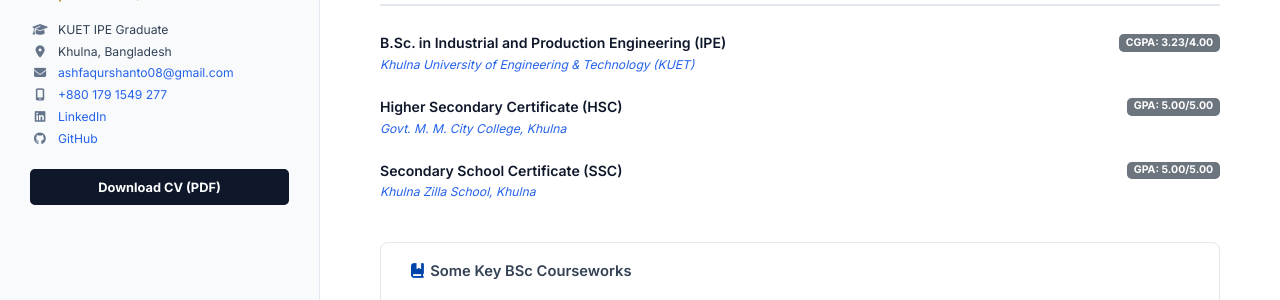
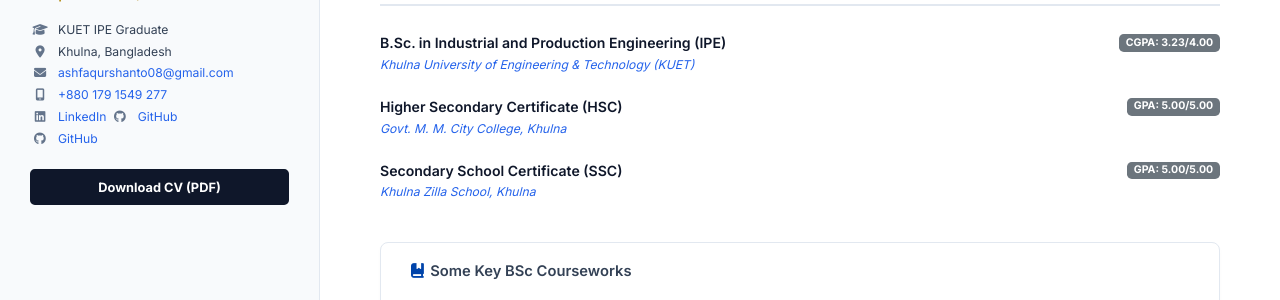
Before and after one commit to AshfaqurRahman99/AshfaqurRahman99.github.io, a Jekyll site: the page index.html, which Jekyll copies as it is, in a window 1280 px wide. Shown: the part 302-602 px from the top of the page. Built offline with Jekyll 4.4.1, drawn with Linux system fonts in a browser that asks for light colours; a style sheet for code colours, icons or effects is not loaded.

Commit message:
Update index.html

```diff
--- a/index.html
+++ b/index.html
@@ -732,6 +732,9 @@
                         <div>
                             <a href="https://linkedin.com/in/ashfaqur-rahman-shanto" target="_blank">
                                 <i class="fa-brands fa-linkedin sidebar-icon"></i>LinkedIn
+                            </a>
+                            <a href="https://github.com/AshfaqurRahman99" target="_blank">
+                                <i class="fa-brands fa-github sidebar-icon"></i>GitHub
                             </a>
                         </div>
 
```
